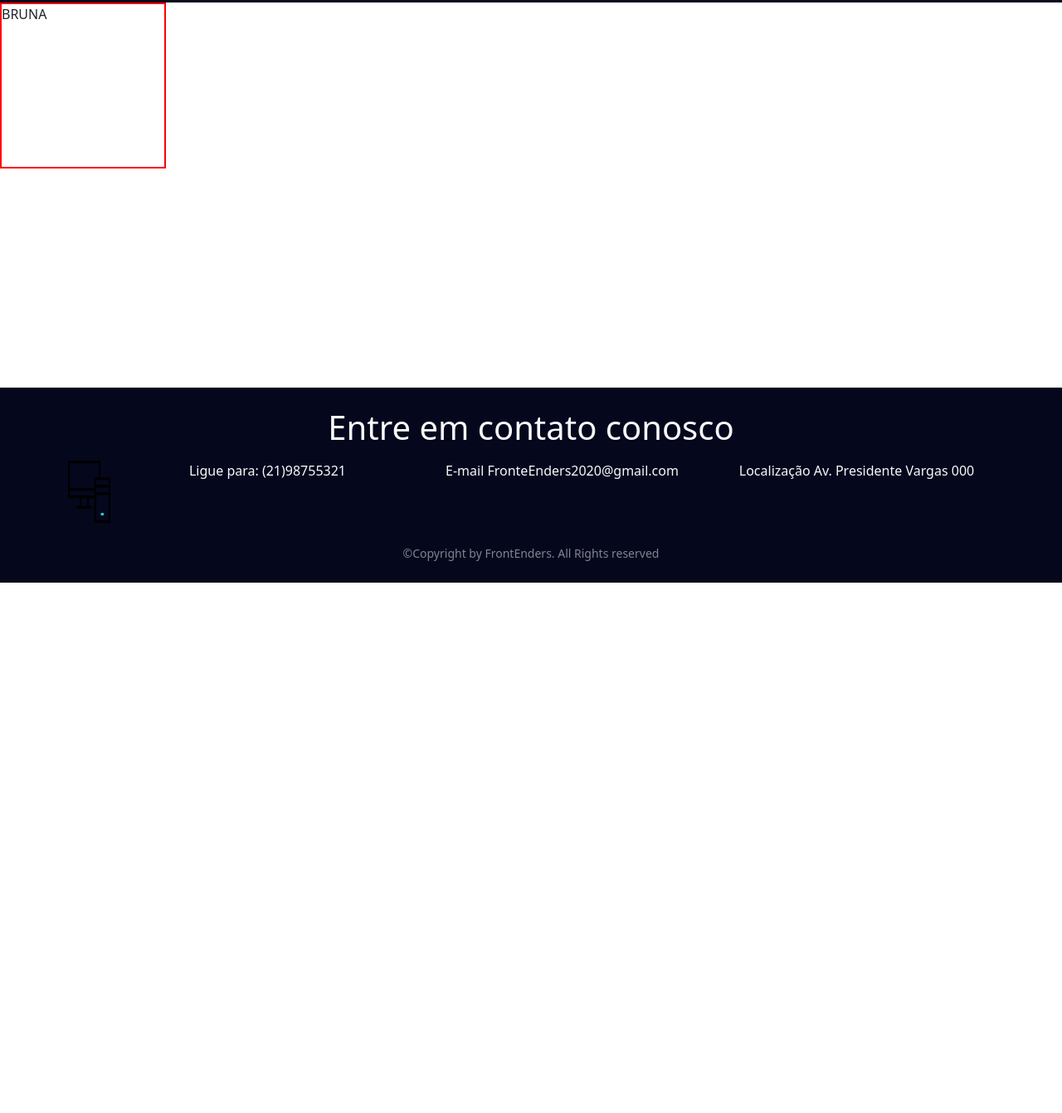
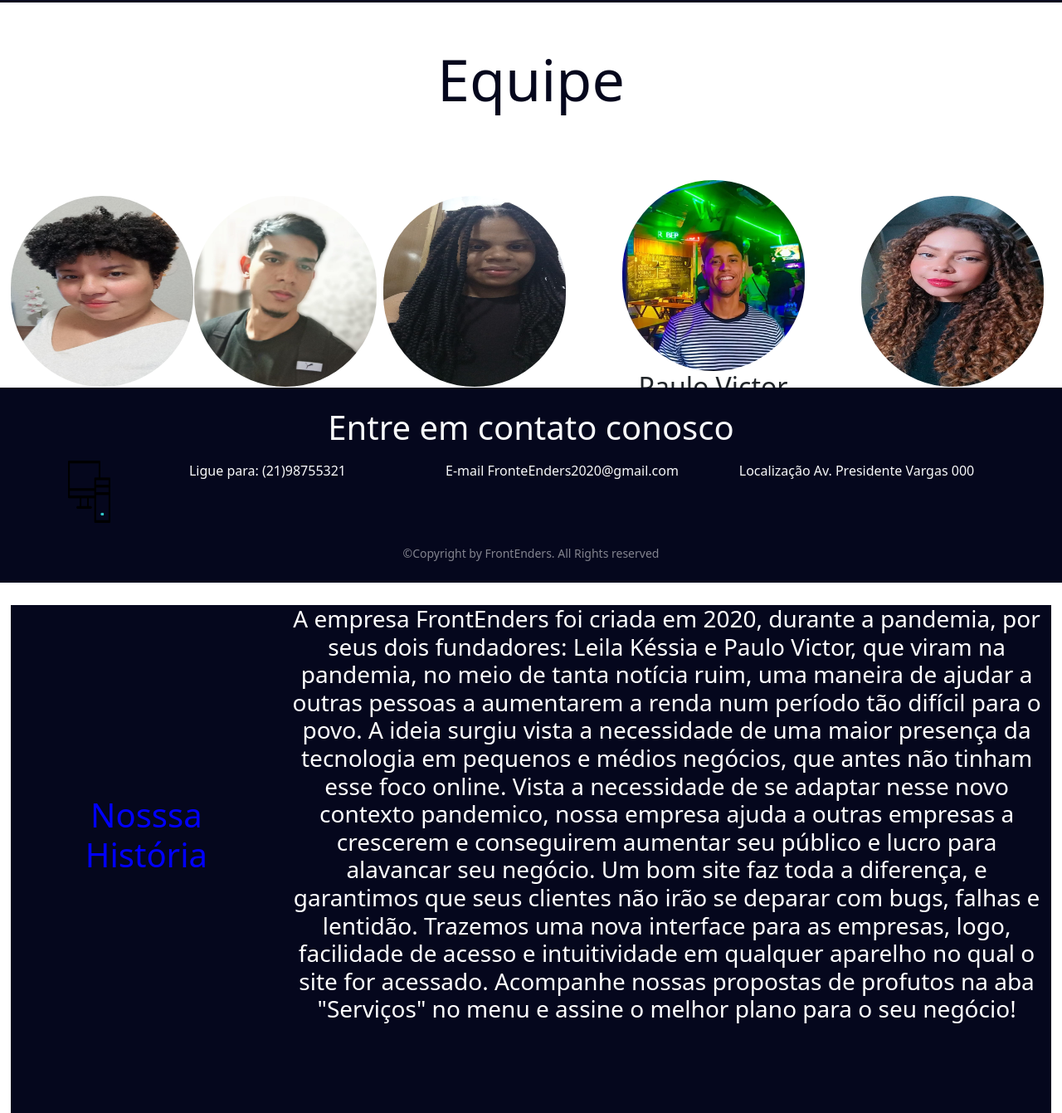
Before and after one commit to LeticiaMattosSilva/Frontenders, a plain HTML site: page html/contact.html in a window 1280 px wide. Shown: the part 98-1439 px from the top of the page at 83% size. Before the commit the page ends 800 px from the top, so only its background shows below. Drawn offline with nearby package versions, Linux system fonts and the light colour scheme.

Commit message:
arquivos de contato

```diff
--- a/css/contact.css
+++ b/css/contact.css
@@ -1,6 +1,148 @@
 /* CSS da pagina que a bruna fez */
-.teste{
+/* .teste{
   width: 200px;
   height: 200px;
   border: 2px solid red;
+} */
+
+.equipe h1{
+  font-size: 70px;
+  color: #05071d;
+  width: 95%;
+  height: auto;
+  margin: auto;
+  text-align: center;
+  margin-bottom: 50px;
+  margin-top: 50px;
 }
+
+.f1{
+  height: 230px;
+  width: 220px;
+  margin: auto;
+  border-radius: 180px;
+  gap: 10px;
+  margin-top: 30px;
+}
+
+.f2{
+  height: 230px;
+  width: 220px;
+  margin: auto;
+  border-radius: 180px;
+  gap: 10px;
+  margin-top: 30px;
+}
+
+.f3{
+  height: 230px;
+  width: 220px;
+  margin: auto;
+  border-radius: 180px;
+  gap: 10px;
+  margin-top: 30px;
+}
+
+.f4{
+  height: 230px;
+  width: 220px;
+  margin: auto;
+  border-radius: 180px;
+  gap: 10px;
+  margin-top: 30px;
+}
+
+.f5{
+  height: 230px;
+  width: 220px;
+  margin: auto;
+  border-radius: 180px;
+  gap: 10px;
+  margin-top: 30px;
+}
+
+.Leticia {
+  font-size: 10px;
+}
+
+.Wesley{
+  font-size: 10px;
+}
+
+.Leila{
+  font-size: 10px;
+}
+
+.Paulo{
+  font-size: 10px;
+}
+
+.Bruna{
+  font-size: 10px;
+}
+
+#container{
+  margin: auto;
+  width: 98%;
+  display: flex;
+  justify-content: space-between;
+  align-items: center;
+  text-align: center;
+  padding-bottom: 80px;
+  font-size: 12px;
+}
+
+.botao {
+  width: auto;
+  height: 40px;
+  margin-top: 10px;
+  display: flex;
+  align-items: center;
+  justify-content: space-evenly;
+  background-color: #05071d;
+  color: white;
+  border-radius: 10px;
+  font-size: 15px;
+  font-weight: bold;
+  cursor: pointer;
+  transition: all 0.4s linear;
+}
+
+.botao:hover {
+  background-color: blue;
+  cursor: pointer;
+  zoom: 120%;
+}
+
+.historia{
+  font-size: 40px;
+  color: blue;
+  width: auto;
+  height: auto;
+  margin: 50px;
+  text-align: center;
+  margin-bottom: 15px;
+  margin-top: 15px;
+}
+
+.main-container{
+  margin: auto;
+  background-color: #05071d;
+  width: 98%;
+  display: flex;
+  justify-content: space-between;
+  align-items: center;
+  text-align: center;
+  padding-bottom: 50px;
+  font-size: 12px;
+}
+
+.texto{
+      font-size: 15px;
+      color: white;
+      width: 95%;
+      height: auto;
+      margin: auto;
+      text-align: center;
+      margin-bottom: 50px;
+}
--- a/html/contact.html
+++ b/html/contact.html
@@ -55,10 +55,88 @@
     </div>
   </nav>
 <!-- Area do Conteudo -->
-<div class="teste">
-<p>BRUNA</p>
+<div class = "equipe">
+  <h1> Equipe </h1>
 </div>
 
+<main>
+
+  <div id ="container">
+
+<div class = "pessoa1">
+  <img class = "f1" src="/img/foto 1.jpeg"/>
+  <div class = "Leticia">
+      <h2> Leticia Mattos </h2>
+      <h3> Desenvolvedora Web </h3>
+  </div>
+  <buttom class="botao">
+      <span class="msg">LinkedIn</span>
+    </buttom>
+</div>
+
+<div class = "pessoa2">
+  <img class = "f2" src="/img/foto 2.jpeg"/>
+  <div class = "Wesley">
+      <h2> Wesley Gomes </h2>
+      <h3> Desenvolvedor BackEnd </h3>
+  </div>
+  <buttom class="botao">
+      <span class="msg">LinkedIn</span>
+    </buttom>
+</div>
+
+<div class = "pessoa3">
+  <img class = "f3" src="/img/foto 3.jpeg"/>
+  <div class = "Leila">
+      <h2> Leila Késsia </h2>
+      <h3> Co-Fundadora e Designer </h3>
+  </div>
+  <buttom class="botao">
+      <span class="msg">LinkedIn</span>
+    </buttom>
+</div>
+
+<div class = "pessoa4">
+  <img class = "f4" src="/img/foto 4.jpeg"/>
+  <div class = "Paulo">
+      <h2> Paulo Victor Rodrigues </h2>
+      <h3> Fundador e Desenvolvedor Full Stack </h3>
+  </div>
+  <buttom class="botao">
+      <span class="msg">LinkedIn</span>
+    </buttom>
+</div>
+
+<div class = "pessoa5">
+  <img class = "f5" src="/img/foto 5.jpeg"/>
+  <div class = "Bruna">
+      <h2> Bruna Murta </h2>
+      <h3> Desenvolvedora FrontEnd </h3>
+  </div>
+  <buttom class="botao">
+      <span class="msg">LinkedIn</span>
+    </buttom>
+</div>
+
+  </div>
+
+</main>
+
+<div class = "main-container">
+  <div class = "historia">
+      <h1> Nosssa História </h1>
+  </div>
+
+  <div class = "texto">
+  <h3>
+      A empresa FrontEnders foi criada em 2020, durante a pandemia, por seus dois fundadores: Leila Késsia e Paulo Victor, que viram na pandemia, no meio de tanta notícia ruim, uma maneira de ajudar a outras pessoas a aumentarem a renda num período tão difícil para o povo.
+A ideia surgiu vista a necessidade de uma maior presença da tecnologia em pequenos e médios negócios, que antes não tinham esse foco online. Vista a necessidade de se adaptar nesse novo contexto pandemico, nossa empresa ajuda a outras empresas a crescerem e conseguirem aumentar seu público e lucro para alavancar seu negócio.
+Um bom site faz toda a diferença, e garantimos que seus clientes não irão se deparar com bugs, falhas e lentidão. Trazemos uma nova interface para as empresas, logo, facilidade de acesso e intuitividade em qualquer aparelho no qual o site for acessado.
+
+Acompanhe nossas propostas de profutos na aba "Serviços" no menu e assine o melhor plano para o seu negócio!
+  </h3>
+  </div>
+</div>
 
 <!-- Area do rodapé -->
   <footer class="py-4 mt-5 bg-azul fixarRodape">
```
Also changed, not shown: img/foto 1.jpeg (added), img/foto 2.jpeg (added), img/foto 3.jpeg (added), img/foto 4.jpeg (added), img/foto 5.jpeg (added).
